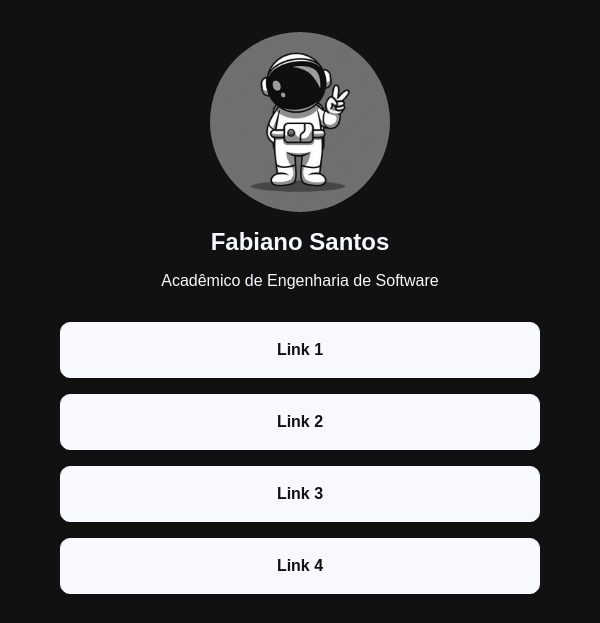
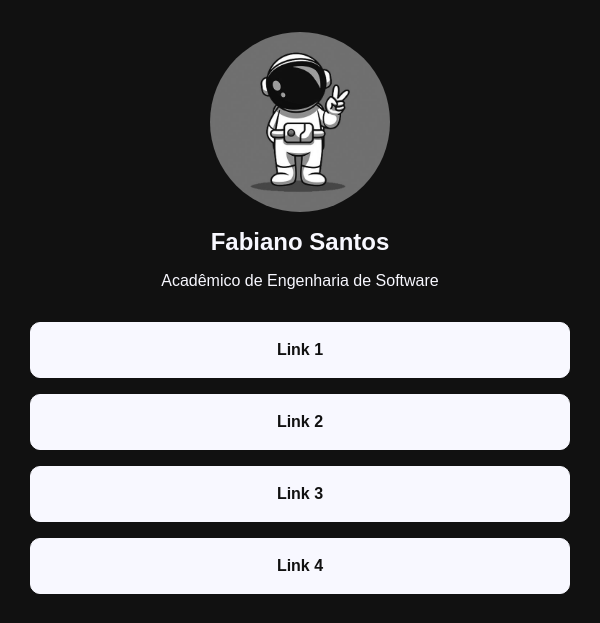
Before and after one commit to fabziano/social-linking, a plain HTML site: page index.html in a window 600 px wide. Shown: the top 623 px of the page. Drawn offline with nearby package versions, Linux system fonts and the light colour scheme.

Commit message:
correção para celular

```diff
--- a/style.css
+++ b/style.css
@@ -10,6 +10,7 @@ body{
     width: 100%;
     background-color: #111;
     color: #f8f8ff;
+    text-align: center;
 }
 
 img {
@@ -72,20 +73,26 @@ footer{
     font-size: 0.9em;
 }
 
-@media (min-width:481px) and (max-width:767px){
-    main{
-        width: 100%;
+@media (max-width:767px){
+    main {
+        display: flex;
+        flex-direction: column;
+        align-items: center;
+        margin:2em auto;
+        width: 90%;
+        gap:1em;
     }
-    .links a{
+
+    .links{
         width: 100%;
     }
 }
 
 @media (min-width:768px) and (max-width:1024px) {
-    main{
-        width: 50%;
+    main {
+        width: 40%;
     }
-    .links a{
+    .links{
         width: 100%;
     }
 }
```
